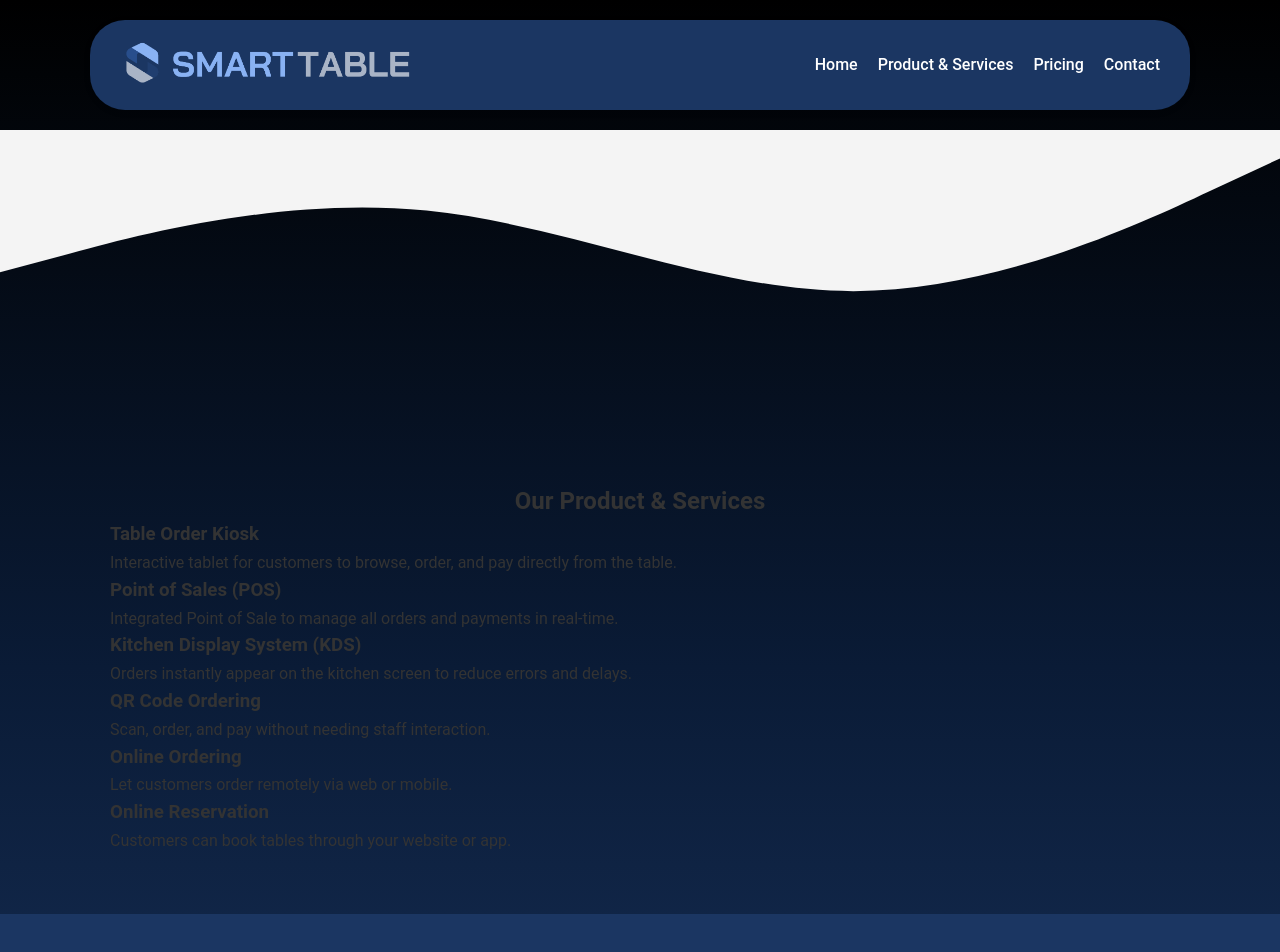
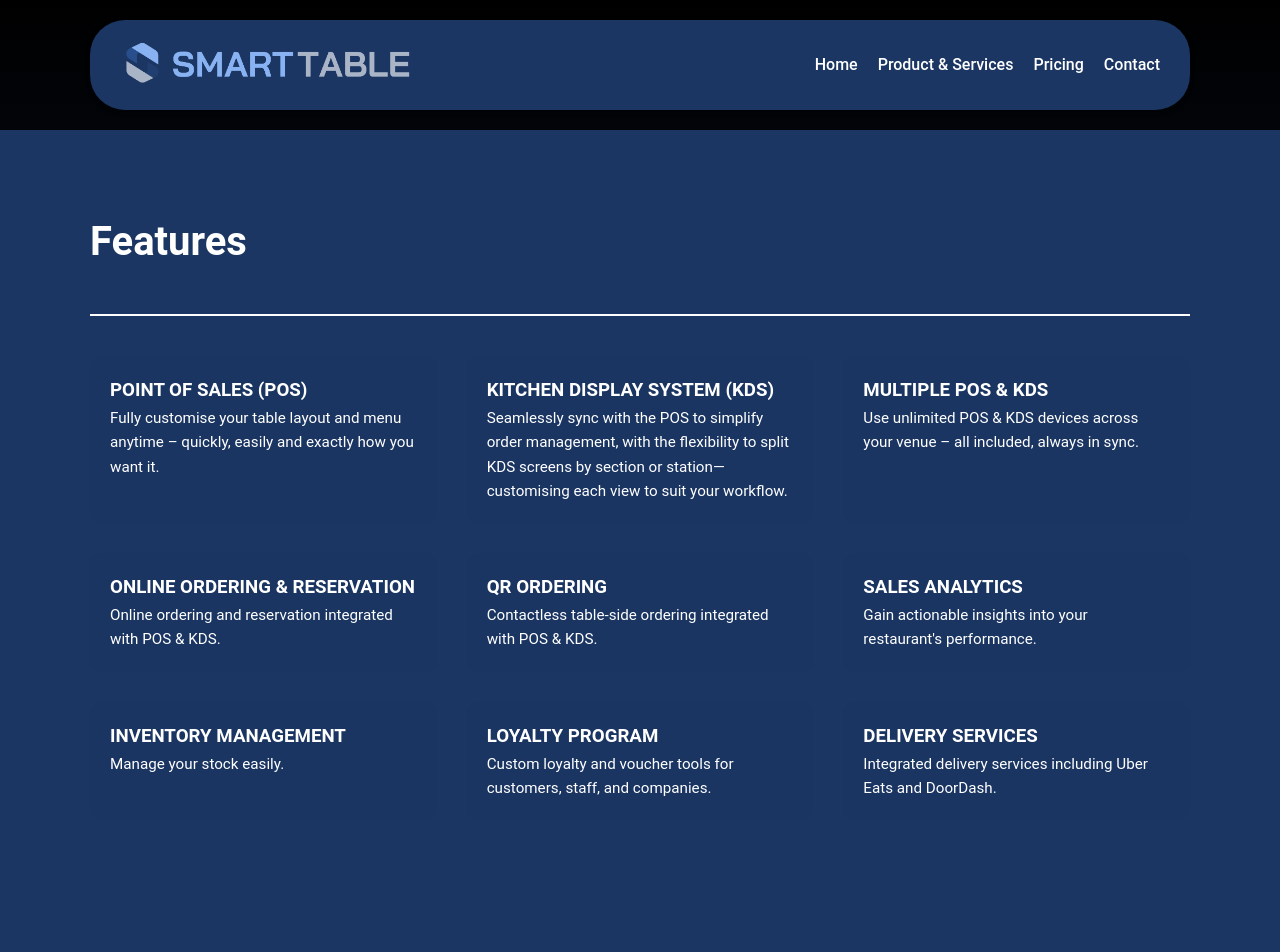
Before and after one commit to donghyun010/SmartTableNZ, a React (Create React App) app: page /SmartTableNZ/products in a window 1280 px wide. Shown: the top 952 px of the page. Built offline with nearby package versions, Linux system fonts and the light colour scheme.

Commit message:
Minor updates on webstie to make it look better

```diff
--- a/src/index.css
+++ b/src/index.css
@@ -329,3 +329,9 @@ footer {
 .content-wrapper {
   text-align: left;
 }
+
+.demo-content {
+  display: flex;
+  flex-direction: column;
+  align-items: flex-start; /* or center if you want the button centered */
+}
--- a/src/pages/ContactPage.jsx
+++ b/src/pages/ContactPage.jsx
@@ -16,15 +16,6 @@ const ContactPage = () => {
           </nav>
         </div>
       </header>
-
-      <div className="top-curve">
-        <svg viewBox="0 0 1440 320" preserveAspectRatio="none">
-          <path
-            fill="#f4f4f4"
-            d="M0,160L80,138.7C160,117,320,75,480,90.7C640,107,800,181,960,181.3C1120,181,1280,107,1360,69.3L1440,32V0H0Z"
-          ></path>
-        </svg>
-      </div>
 
       <section className="section white-bg">
         <h1 style={{ textAlign: "center" }}>Contact Us</h1>
--- a/src/pages/HomePage.jsx
+++ b/src/pages/HomePage.jsx
@@ -143,13 +143,20 @@ const HomePage = () => {
         <div className="content-wrapper">
           <h2 className="section-title">Ready to get Started?</h2>
           <hr className="section-divider" />
-          <p>
-            Book a free demo with us today and see how Smart Table can transform
-            your operations.
-          </p>
-          <a href="/contact" className="cta-button">
-            Request a Demo
-          </a>
+
+          <div className="demo-content">
+            <p>
+              Book a free demo with us today and see how Smart Table can
+              transform your operations.
+            </p>
+            <a
+              href="/contact"
+              className="cta-button"
+              style={{ marginTop: "30px", display: "inline-block" }}
+            >
+              Request a Demo
+            </a>
+          </div>
         </div>
       </section>
 
--- a/src/pages/PricingPage.jsx
+++ b/src/pages/PricingPage.jsx
@@ -3,21 +3,25 @@ import { useState } from "react";
 import "./PricingPage.css";
 import logo from "../assets/images/DarkLogo.png";
 import Header from "./components/Header";
-import Footer from "./components/Footer"
+import Footer from "./components/Footer";
 
 const PricingPage = () => {
-  const [tables, setTables] = useState("");
-  const [contractRate, setContractRate] = useState("");
-  const [weeklyCost, setWeeklyCost] = useState(0);
+  const [tabletCount, setTabletCount] = useState(0);
+  const [kioskIncluded, setKioskIncluded] = useState(false);
+  const [kioskContract, setKioskContract] = useState("3month");
+  const [monthlyCost, setMonthlyCost] = useState(0);
 
   const handleCalculate = () => {
-    if (!contractRate) {
-      alert("Please select a contract type.");
-      return;
+    const baseCost = 150;
+    const tabletCost = tabletCount * 50;
+    let total = baseCost + tabletCost;
+
+    if (kioskIncluded) {
+      const kioskRate = kioskContract === "1year" ? 15 : 20;
+      total += kioskRate * tabletCount;
     }
-    const numTables = parseFloat(tables) || 0;
-    const result = numTables * parseFloat(contractRate);
-    setWeeklyCost(result);
+
+    setMonthlyCost(total);
   };
 
   return (
@@ -32,15 +36,6 @@ const PricingPage = () => {
           </nav>
         </div>
       </header>
-
-      <div className="top-curve">
-        <svg viewBox="0 0 1440 320" preserveAspectRatio="none">
-          <path
-            fill="#f4f4f4"
-            d="M0,160L80,138.7C160,117,320,75,480,90.7C640,107,800,181,960,181.3C1120,181,1280,107,1360,69.3L1440,32V0H0Z"
-          ></path>
-        </svg>
-      </div>
 
       <section className="section">
         <h1 style={{ textAlign: "center" }}>Pricing Options</h1>
@@ -65,7 +60,6 @@ const PricingPage = () => {
               </p>
             </div>
           </div>
-
           <div className="pricing-col">
             <div className="feature">
               <h3>1-Year Contract</h3>
@@ -90,45 +84,63 @@ const PricingPage = () => {
       </section>
 
       <section className="section">
-        <h2 style={{ textAlign: "center" }}>Estimate Your Weekly Cost</h2>
+        <h2 style={{ textAlign: "center" }}>Estimate Your Monthly Cost</h2>
         <div className="calculator">
           <div className="inputs">
+            <label htmlFor="tabletCount">Number of POS & KDS Tablets</label>
             <select
-              value={contractRate}
-              onChange={(e) => setContractRate(e.target.value)}
+              id="tabletCount"
+              value={tabletCount}
+              onChange={(e) => setTabletCount(Number(e.target.value))}
             >
-              <option value="">Select Contract Type</option>
-              <option value="15">Option 1 (1 Year Contract)</option>
-              <option value="20">Option 2 (Monthly Contract)</option>
+              {[...Array(21).keys()].map((num) => (
+                <option key={num} value={num}>
+                  {num}
+                </option>
+              ))}
             </select>
-            <input
-              type="number"
-              placeholder="Number of Tables"
-              value={tables}
-              onChange={(e) => setTables(e.target.value)}
-              min="0"
-            />
+
+            <label>
+              <input
+                type="checkbox"
+                checked={kioskIncluded}
+                onChange={(e) => setKioskIncluded(e.target.checked)}
+              />
+              Include Table Order Kiosk
+            </label>
+
+            {kioskIncluded && (
+              <select
+                value={kioskContract}
+                onChange={(e) => setKioskContract(e.target.value)}
+              >
+                <option value="3month">3-Month Contract ($20/tablet)</option>
+                <option value="1year">1-Year Contract ($15/tablet)</option>
+              </select>
+            )}
+
             <button onClick={handleCalculate}>Get Your Quote</button>
           </div>
 
           <div className="result-box">
-            <div className="result-title">Your Weekly Cost</div>
+            <div className="result-title">Your Monthly Cost</div>
             <div className="result-value">
               $
-              {weeklyCost.toLocaleString(undefined, {
+              {monthlyCost.toLocaleString(undefined, {
                 minimumFractionDigits: 2,
                 maximumFractionDigits: 2,
               })}
             </div>
             <div className="result-note">
-              * Your Weekly Cost does not include installation fee. <br />* It
-              includes both hardware and software subscription, plus insurance
-              for all hardware.
+              * This estimate is based on a 1-year contract.
+              <br />* Includes POS & KDS software, hardware, and optional Kiosk
+              system.
             </div>
           </div>
         </div>
       </section>
-     <Footer/>
+
+      <Footer />
     </div>
   );
 };
--- a/src/pages/ProductsPage.jsx
+++ b/src/pages/ProductsPage.jsx
@@ -16,51 +16,68 @@ const ProductsPage = () => {
         </div>
       </header>
 
-      <div className="top-curve">
-        <svg viewBox="0 0 1440 320" preserveAspectRatio="none">
-          <path
-            fill="#f4f4f4"
-            d="M0,160L80,138.7C160,117,320,75,480,90.7C640,107,800,181,960,181.3C1120,181,1280,107,1360,69.3L1440,32V0H0Z"
-          ></path>
-        </svg>
-      </div>
+      <section className="features-section">
+        <div className="content-wrapper">
+          <h2 className="section-title">Features</h2>
+          <hr className="section-divider" />
+          <div className="benefits-grid">
+            {[
+              {
+                title: "POINT OF SALES (POS)",
+                desc: "Fully customise your table layout and menu anytime – quickly, easily and exactly how you want it.",
+              },
+              {
+                title: "KITCHEN DISPLAY SYSTEM (KDS)",
+                desc: "Seamlessly sync with the POS to simplify order management, with the flexibility to split KDS screens by section or station—customising each view to suit your workflow.",
+              },
+              {
+                title: "MULTIPLE POS & KDS",
+                desc: "Use unlimited POS & KDS devices across your venue – all included, always in sync.",
+              },
+              {
+                title: "ONLINE ORDERING & RESERVATION",
+                desc: "Online ordering and reservation integrated with POS & KDS.",
+              },
+              {
+                title: "QR ORDERING",
+                desc: "Contactless table-side ordering integrated with POS & KDS.",
+              },
+              {
+                title: "SALES ANALYTICS",
+                desc: "Gain actionable insights into your restaurant's performance.",
+              },
+              {
+                title: "INVENTORY MANAGEMENT",
+                desc: "Manage your stock easily.",
+              },
+              {
+                title: "LOYALTY PROGRAM",
+                desc: "Custom loyalty and voucher tools for customers, staff, and companies.",
+              },
+              {
+                title: "DELIVERY SERVICES",
+                desc: "Integrated delivery services including Uber Eats and DoorDash.",
+              },
+            ].map((feature, i) => (
+              <div className="benefit-card" key={i}>
+                <h3>{feature.title}</h3>
+                <p>{feature.desc}</p>
+              </div>
+            ))}
+          </div>
+        </div>
+      </section>
 
-      <section className="section">
-        <h1 style={{ textAlign: "center" }}>Our Product & Services</h1>
-        <div className="features">
-          <div className="feature" id="kiosk">
-            <h3>Table Order Kiosk</h3>
-            <p>
-              Interactive tablet for customers to browse, order, and pay
-              directly from the table.
-            </p>
-          </div>
-          <div className="feature" id="pos">
-            <h3>Point of Sales (POS)</h3>
-            <p>
-              Integrated Point of Sale to manage all orders and payments in
-              real-time.
-            </p>
-          </div>
-          <div className="feature" id="kds">
-            <h3>Kitchen Display System (KDS)</h3>
-            <p>
-              Orders instantly appear on the kitchen screen to reduce errors and
-              delays.
-            </p>
-          </div>
-          <div className="feature" id="qr">
-            <h3>QR Code Ordering</h3>
-            <p>Scan, order, and pay without needing staff interaction.</p>
-          </div>
-          <div className="feature" id="online-ordering">
-            <h3>Online Ordering</h3>
-            <p>Let customers order remotely via web or mobile.</p>
-          </div>
-          <div className="feature" id="reservation">
-            <h3>Online Reservation</h3>
-            <p>Customers can book tables through your website or app.</p>
-          </div>
+      <section className="highlighted-feature">
+        <div className="content-wrapper">
+          <h2 className="section-title">Optional Add-On: Table Order Kiosk</h2>
+          <hr className="section-divider" />
+          <p>
+            Our Table Order Kiosk system transforms dining with securely mounted
+            tablets at each table. This premium solution streamlines operations,
+            speeds up service, and enhances the customer experience with
+            seamless interactive ordering.
+          </p>
         </div>
       </section>
 
```
